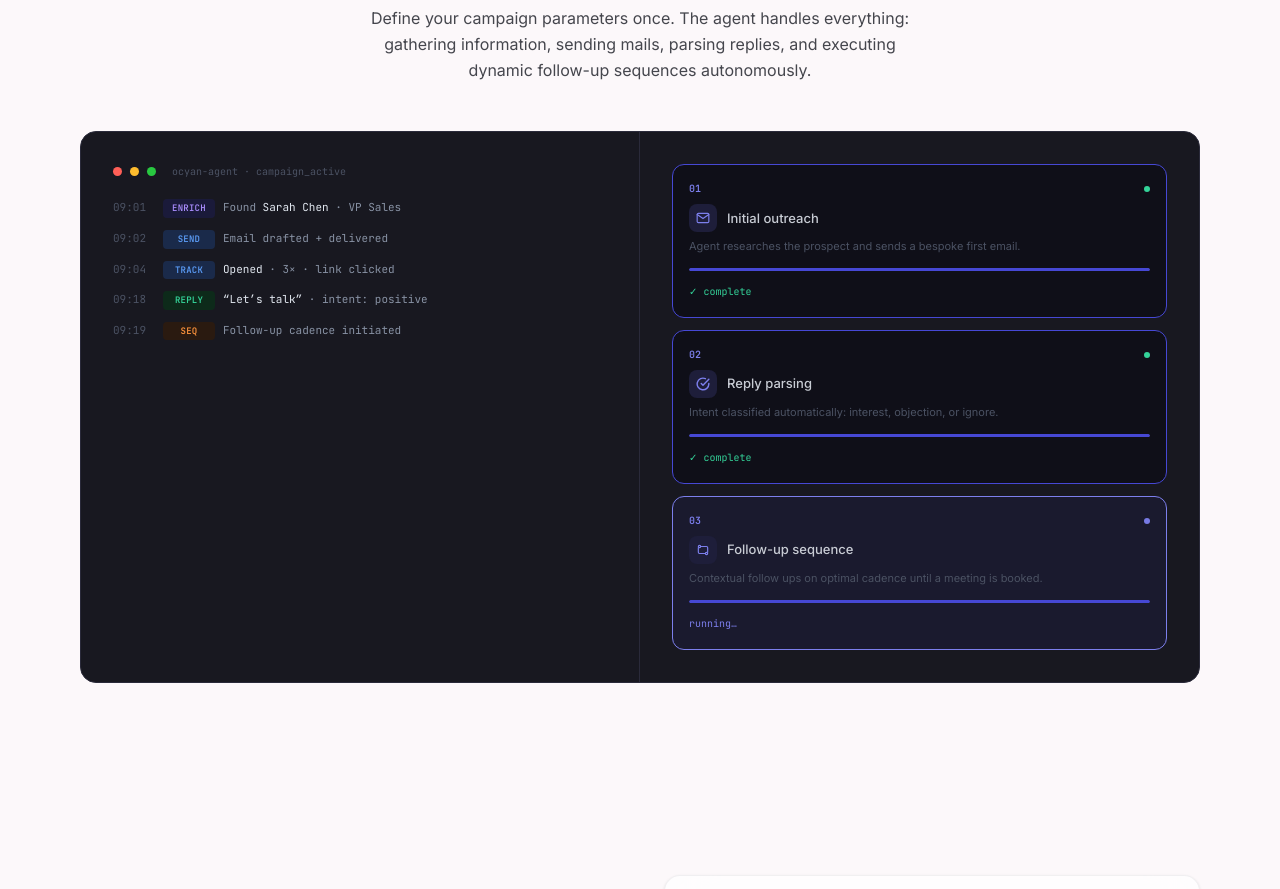
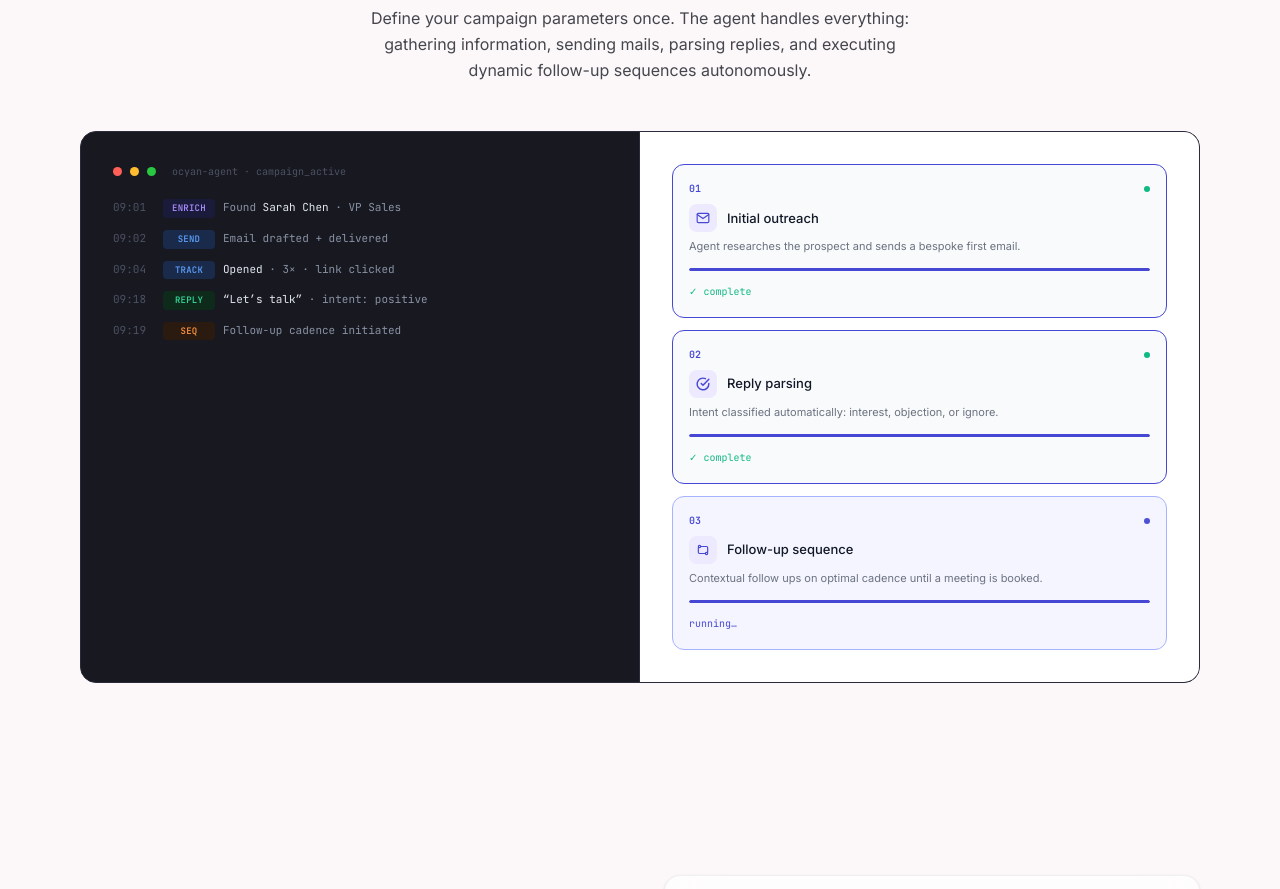
Before and after one commit to Shisir-Rijal/OCYAN, a Next.js app: page / in a window 1280 px wide. Shown: the part 2060-2949 px from the top of the page. Built offline with nearby package versions, Linux system fonts and the light colour scheme.

Commit message:
change bg color

```diff
--- a/src/app/hands-off-execution.tsx
+++ b/src/app/hands-off-execution.tsx
@@ -226,8 +226,8 @@ export function HandsOffExecution() {
 
             {/* ── Steps column ── */}
             <div
-              className="flex flex-col gap-3 border-t p-5 sm:p-7 lg:border-l-0 lg:border-t-0 lg:p-8"
-              style={{ borderColor: "#2a2a3a" }}
+              className="flex flex-col gap-3 border-t bg-white p-5 sm:p-7 lg:border-l-0 lg:border-t-0 lg:p-8"
+              style={{ borderColor: "#e5e7eb" }}
             >
               {STEPS.map((step) => {
                 const status = stepStatus[step.id];
@@ -237,20 +237,20 @@ export function HandsOffExecution() {
                     key={step.id}
                     className="rounded-xl p-4 transition-colors duration-500"
                     style={{
-                      background: status === "active" ? "#1a1a2e" : "#0f0f18",
+                      background: status === "active" ? "#f5f5ff" : "#f9fafb",
                       border:
                         status === "done"
-                          ? "0.5px solid #4648d4"
+                          ? "1px solid #4648d4"
                           : status === "active"
-                          ? "0.5px solid #7c7fec"
-                          : "0.5px solid #2a2a3a",
+                          ? "1px solid #a5b4fc"
+                          : "1px solid #e5e7eb",
                     }}
                   >
                     <div className="mb-2 flex items-center justify-between">
                       <span
                         className="font-mono text-[10px] font-semibold"
                         style={{
-                          color: status === "pending" ? "#4b5263" : "#7c7fec",
+                          color: status === "pending" ? "#9ca3af" : "#4648d4",
                         }}
                       >
                         0{step.id}
@@ -261,10 +261,10 @@ export function HandsOffExecution() {
                         style={{
                           background:
                             status === "done"
-                              ? "#34d399"
+                              ? "#10b981"
                               : status === "active"
-                              ? "#7c7fec"
-                              : "#2a2a3a",
+                              ? "#4648d4"
+                              : "#d1d5db",
                           animation:
                             status === "active" ? "statusPulse 1.5s ease-in-out infinite" : "none",
                         }}
@@ -274,16 +274,16 @@ export function HandsOffExecution() {
                     <div className="mb-1.5 flex items-center gap-2.5">
                       <div
                         className="flex h-7 w-7 shrink-0 items-center justify-center rounded-lg"
-                        style={{ background: "#1e1e3a" }}
+                        style={{ background: "#ede9fe" }}
                       >
                         <step.Icon
                           className="h-3.5 w-3.5"
-                          style={{ color: "#7c7fec" }}
+                          style={{ color: "#4648d4" }}
                         />
                       </div>
                       <span
                         className="text-[13px] font-medium"
-                        style={{ color: "#c8ccd4" }}
+                        style={{ color: "#111827" }}
                       >
                         {step.title}
                       </span>
@@ -291,7 +291,7 @@ export function HandsOffExecution() {
 
                     <p
                       className="mb-3 text-[11px] leading-relaxed"
-                      style={{ color: "#4b5263" }}
+                      style={{ color: "#6b7280" }}
                     >
                       {step.desc}
                     </p>
@@ -299,7 +299,7 @@ export function HandsOffExecution() {
                     {/* Progress bar */}
                     <div
                       className="h-[3px] overflow-hidden rounded-full"
-                      style={{ background: "#2a2a3a" }}
+                      style={{ background: "#e5e7eb" }}
                     >
                       <div
                         className="h-full rounded-full"
@@ -320,10 +320,10 @@ export function HandsOffExecution() {
                         style={{
                           color:
                             status === "done"
-                              ? "#34d399"
+                              ? "#10b981"
                               : status === "active"
-                              ? "#7c7fec"
-                              : "#2a2a3a",
+                              ? "#4648d4"
+                              : "#d1d5db",
                         }}
                       >
                         {status === "done"
```
Also changed, not shown: 1 other file (tests, documents, lock files or other folders).
